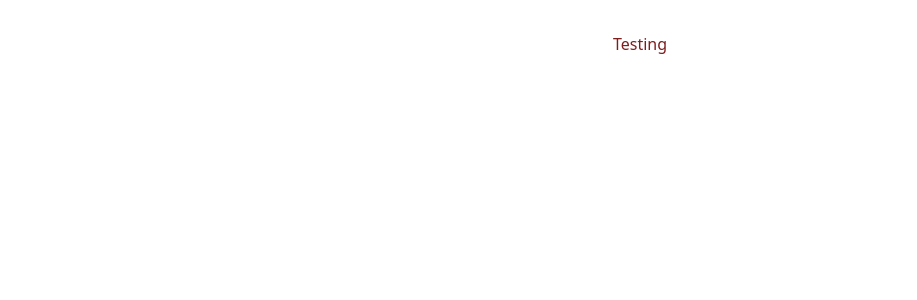
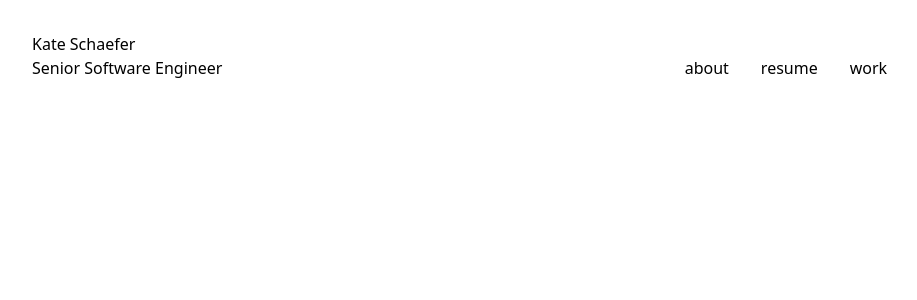
Before and after one commit to keschaefer/kate-schaefer-portfolio-vite, a React (Vite) app: page / in a window 1280 px wide. Shown: the top 300 px of the page, without its empty margins (0-917 px from the left). Built offline with nearby package versions, Linux system fonts and the light colour scheme.

Commit message:
add basic header

```diff
--- a/index.html
+++ b/index.html
@@ -4,7 +4,7 @@
     <meta charset="UTF-8" />
     <link rel="icon" type="image/svg+xml" href="/vite.svg" />
     <meta name="viewport" content="width=device-width, initial-scale=1.0" />
-    <title>Vite + React</title>
+    <title>Kate Schaefer</title>
   </head>
   <body>
     <div id="root"></div>
--- a/src/App.jsx
+++ b/src/App.jsx
@@ -1,14 +1,13 @@
 import { useState } from "react";
 import "./App.css";
+import Header from "./Header";
 
-function App() {
-  const [count, setCount] = useState(0);
-
+const App = () => {
   return (
     <div className="App">
-      <div className="text-red-900">Testing</div>
+      <Header />
     </div>
   );
-}
+};
 
 export default App;
--- /dev/null
+++ b/src/Header.jsx
@@ -0,0 +1,21 @@
+const Link = ({ text }) => {
+  return <a className="px-4">{text}</a>;
+};
+
+const Header = () => {
+  return (
+    <div className="h-12 flex ">
+      <div className="w-96 flex flex-col items-start ">
+        <div>Kate Schaefer</div>
+        <div>Senior Software Engineer</div>
+      </div>
+      <div className="flex justify-center items-end w-full">
+        <Link text="about" />
+        <Link text="resume" />
+        <Link text="work" />
+      </div>
+    </div>
+  );
+};
+
+export default Header;
```
Also changed, not shown: src/Section.jsx (added).
